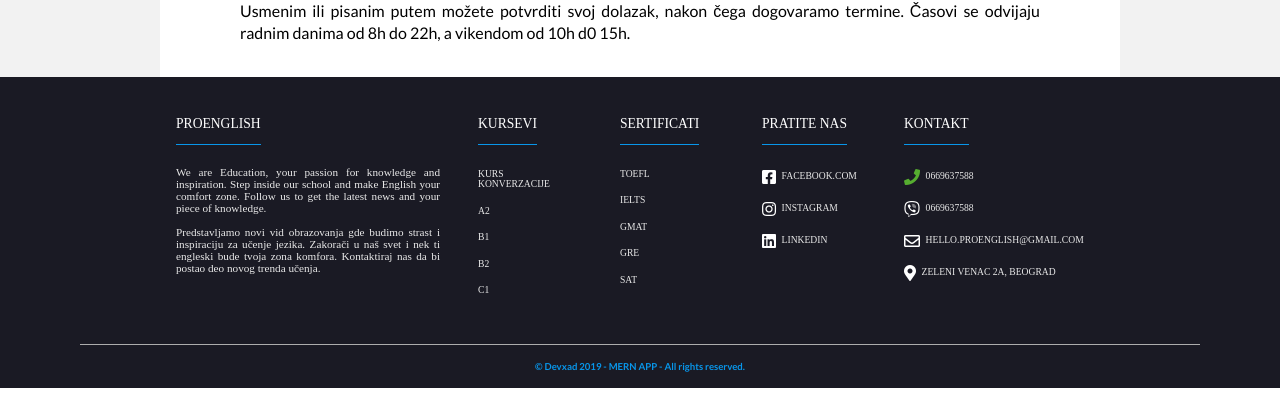
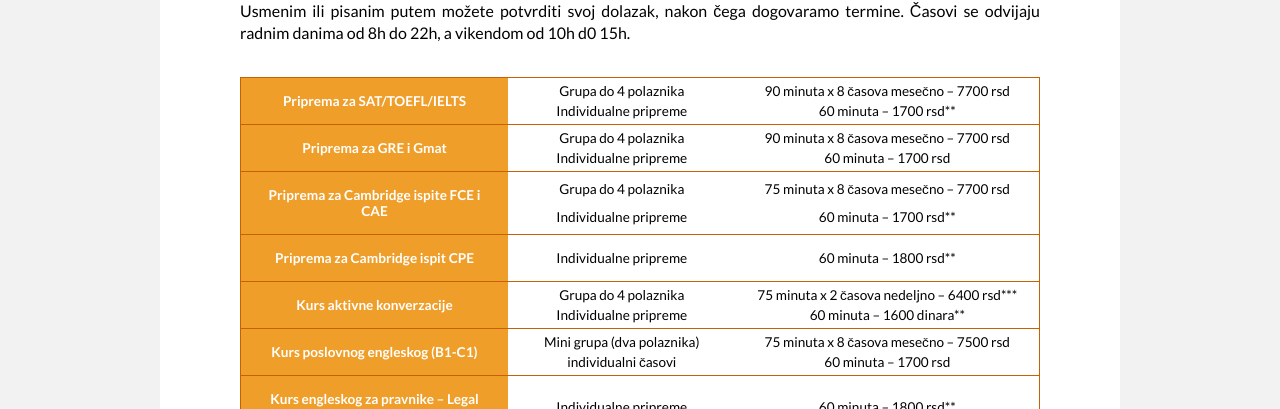
Before and after one commit to Dejan85/proenglish-refactor, a React (Vite) app in the folder client/: page /cenovnik in a window 1280 px wide. Shown: the part 543-952 px from the top of the page. Before the commit the page ends 931 px from the top, so only its background shows below. Built offline with nearby package versions, Linux system fonts and the light colour scheme; a web font is replaced by a local one.

Commit message:
working on price-list

```diff
--- /dev/null
+++ b/client/src/components/deprecate/table-row/TableRow.tsx
@@ -0,0 +1,24 @@
+import React from "react";
+
+const TableRow = (props) => {
+  const { heading, rows } = props || {};
+  return (
+    <div className="pricelist__table-row">
+      <div className="pricelist__table-column">
+        <h2>{heading.name}</h2>
+      </div>
+
+      <div className="pricelist__table-column">
+        {rows.first && <div>{rows.first}</div>}
+        {rows.third && <div>{rows.third}</div>}
+      </div>
+
+      <div className="pricelist__table-column">
+        {rows.second && <div>{rows.second}</div>}
+        {rows.for && <div>{rows.for}</div>}
+      </div>
+    </div>
+  );
+};
+
+export default TableRow;
--- a/client/src/components/frontend/pricelist/Pricelist.tsx
+++ b/client/src/components/frontend/pricelist/Pricelist.tsx
@@ -5,7 +5,8 @@ import {
   Text,
   ContentContainer,
 } from "~/src/components/ui";
-import { heading, firstTwoPar, anotherThreePar } from "./messages";
+import TableRow from "../../deprecate/table-row/TableRow";
+import { heading, firstTwoPar, anotherThreePar, tableData } from "./messages";
 import uniqid from "uniqid";
 
 const RenderUi = (): JSX.Element => {
@@ -15,13 +16,27 @@ const RenderUi = (): JSX.Element => {
         <Heading className="pricelist__heading" as="h1">
           {heading}
         </Heading>
-        {firstTwoPar.map((text): any => {
-          return (
+        <>
+          {firstTwoPar.map((text) => (
             <Text key={uniqid()} className="pricelist__text" as="p">
               {text}
             </Text>
-          );
-        })}
+          ))}
+        </>
+
+        <div className="pricelist__table">
+          {tableData.map(({ heading, rows }, index) => {
+            return <TableRow heading={heading} rows={rows} key={index} />;
+          })}
+        </div>
+
+        <>
+          {anotherThreePar.map((text) => (
+            <Text key={uniqid()} className="pricelist__text" as="p">
+              {text}
+            </Text>
+          ))}
+        </>
       </SubContainer>
     </ContentContainer>
   );
--- a/client/src/components/frontend/pricelist/messages.ts
+++ b/client/src/components/frontend/pricelist/messages.ts
@@ -1,3 +1,93 @@
 export const heading = "Opšta pravila i uslovi";
 export const firstTwoPar = ["Sav materijal je uključen u cenu i ne postoje dodatni niti skriveni troškovi. Plaćanje je mesečno i polaznici nisu u obavezi (ugovornoj niti bilo koje druge vrste) da isplate ceo kurs u slučaju da ga ne završe. Naša je misija da budete ovde od početka do kraja svakog kursa kako bismo zajedno postigli vaš cilj.", "Svakom kursu ili individualnim časovima prethode besplatan probni čas (koji možete da zakažete na Home stranici sajta) ili besplatne konsultacije. One vas ne obavezuju da upišete kurs, niti je neophodno da date depozit pri upisu. Usmenim ili pisanim putem možete potvrditi svoj dolazak, nakon čega dogovaramo termine. Časovi se odvijaju radnim danima od 8h do 22h, a vikendom od 10h d0 15h."];
 export const anotherThreePar = ["**Postoji mogućnost uplate 10 časova odjednom i u tom slučaju se odobrava popust od 10 % svakom polazniku.", "***Na kraju kursa polaznik polaže završni test i na osnovu ostvarenog uspeha dobija sertifikat kojim se potvrđuje da je njegovo znanje na određenom nivou. U slučaju da polaznik ne završi kurs, škola nije u obavezi da izda sertifikat polazniku. Sertifikat koji izdaje škola nije važeći van zemlje niti može da se koristi kao potvrda o znanju engleskog jezika umesto međunarodnih testova kao što su TOEFL i IELTS.", "Škola ne organizuje polaganje međunarodnih testova: testovi se polažu na različitim lokacijama u gradu pri zvaničnim licenciranim centrima i o tome možete da saznate više na našem Blogu.", "Upis traje tokom cele godine."];
+export const tableData = [
+    {
+        heading: {
+            name: "Priprema za SAT/TOEFL/IELTS",
+            color: "white",
+        },
+        rows: {
+            first: "Grupa do 4 polaznika",
+            second: "90 minuta x 8 časova mesečno – 7700 rsd",
+            third: "Individualne pripreme",
+            for: "60 minuta – 1700 rsd**",
+            color: "white",
+        },
+    },
+    {
+        heading: {
+            name: "Priprema za  GRE i Gmat",
+            color: "white",
+        },
+        rows: {
+            first: "Grupa do 4 polaznika",
+            second: "90 minuta x 8 časova mesečno – 7700 rsd",
+
+            third: "Individualne pripreme",
+            for: "60 minuta – 1700 rsd",
+            color: "white",
+        },
+    },
+    {
+        heading: {
+            name: "Priprema za Cambridge ispite FCE i CAE",
+            color: "white",
+        },
+        rows: {
+            first: "Grupa do 4 polaznika",
+            second: "75 minuta x 8 časova mesečno – 7700 rsd",
+            third: "Individualne pripreme",
+            for: "60 minuta – 1700 rsd**",
+            color: "white",
+        },
+    },
+    {
+        heading: {
+            name: "Priprema za Cambridge ispit CPE",
+            color: "white",
+        },
+        rows: {
+            first: "Individualne pripreme",
+            second: "60 minuta – 1800 rsd**",
+            color: "white",
+        },
+    },
+    {
+        heading: {
+            name: "Kurs aktivne konverzacije",
+            color: "white",
+        },
+        rows: {
+            first: "Grupa do 4 polaznika",
+            second: "75 minuta x 2 časova nedeljno – 6400 rsd***",
+            third: "Individualne pripreme",
+            for: "60 minuta – 1600 dinara**",
+            color: "white",
+        },
+    },
+    {
+        heading: {
+            name: "Kurs poslovnog engleskog (B1-C1)",
+            color: "white",
+        },
+        rows: {
+            first: "Mini grupa (dva polaznika)",
+            second: "75 minuta x 8 časova mesečno – 7500 rsd",
+            third: "individualni časovi",
+            for: "60 minuta – 1700 rsd",
+            color: "white",
+        },
+    },
+    {
+        heading: {
+            name: "Kurs engleskog za pravnike – Legal English",
+            color: "white",
+        },
+        rows: {
+            first: "Individualne pripreme",
+            second: "60 minuta – 1800 rsd**",
+            color: "white",
+        },
+    },
+];
--- a/client/src/components/frontend/pricelist/styles.scss
+++ b/client/src/components/frontend/pricelist/styles.scss
@@ -22,4 +22,69 @@
   &__text {
     padding-bottom: 4rem;
   }
+
+  // deprecate
+  &__table {
+    display: flex;
+    flex-direction: column;
+    max-width: 100rem;
+    width: 100%;
+    border: 0.2px solid rgb(199, 98, 3);
+    margin-bottom: 4rem;
+  }
+
+  &__table-row {
+    display: flex;
+    width: 100%;
+    transition: 0.6s;
+
+    &:not(:first-child) {
+      border-top: 0.2px solid rgb(199, 98, 3);
+    }
+
+    &:hover {
+      background-color: lighten($color: $main-color, $amount: 40%);
+    }
+  }
+
+  &__table-column {
+    display: flex;
+    flex-direction: column;
+    justify-content: center;
+
+    font-family: $lato-sans-serif;
+    padding: 0.4rem 0;
+    width: 35%;
+
+    h2 {
+      font-size: 1.7rem;
+    }
+
+    &:first-child {
+      padding: 15px;
+      text-align: center;
+      background-color: lighten($color: $main-color, $amount: 2%);
+      color: white;
+    }
+
+    &:nth-child(2) {
+      width: 30%;
+    }
+
+    &:nth-child(3) {
+      width: 40%;
+    }
+
+    &:nth-child(2),
+    &:nth-child(3) {
+      div {
+        display: flex;
+        justify-content: center;
+        align-items: center;
+        height: 100%;
+        font-size: 1.7rem;
+        font-family: $lato-sans-serif;
+      }
+    }
+  }
 }
```
